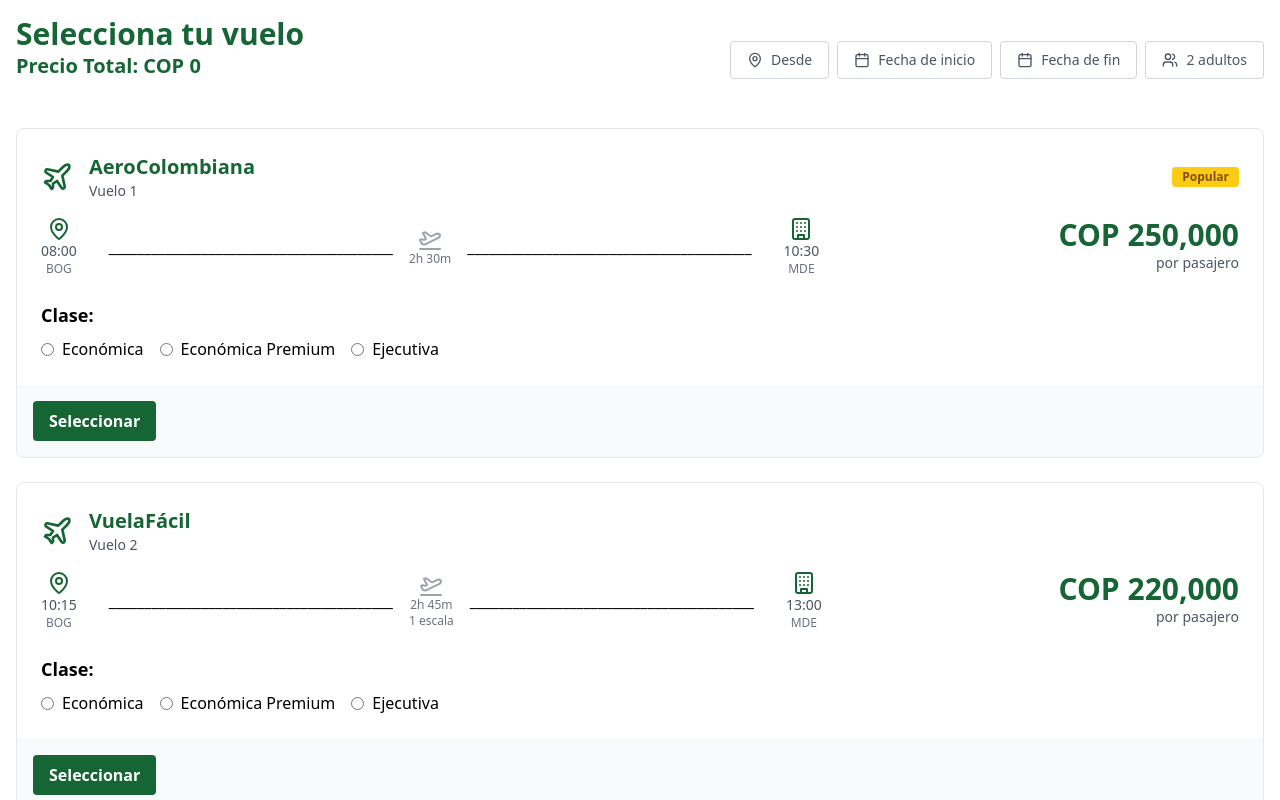
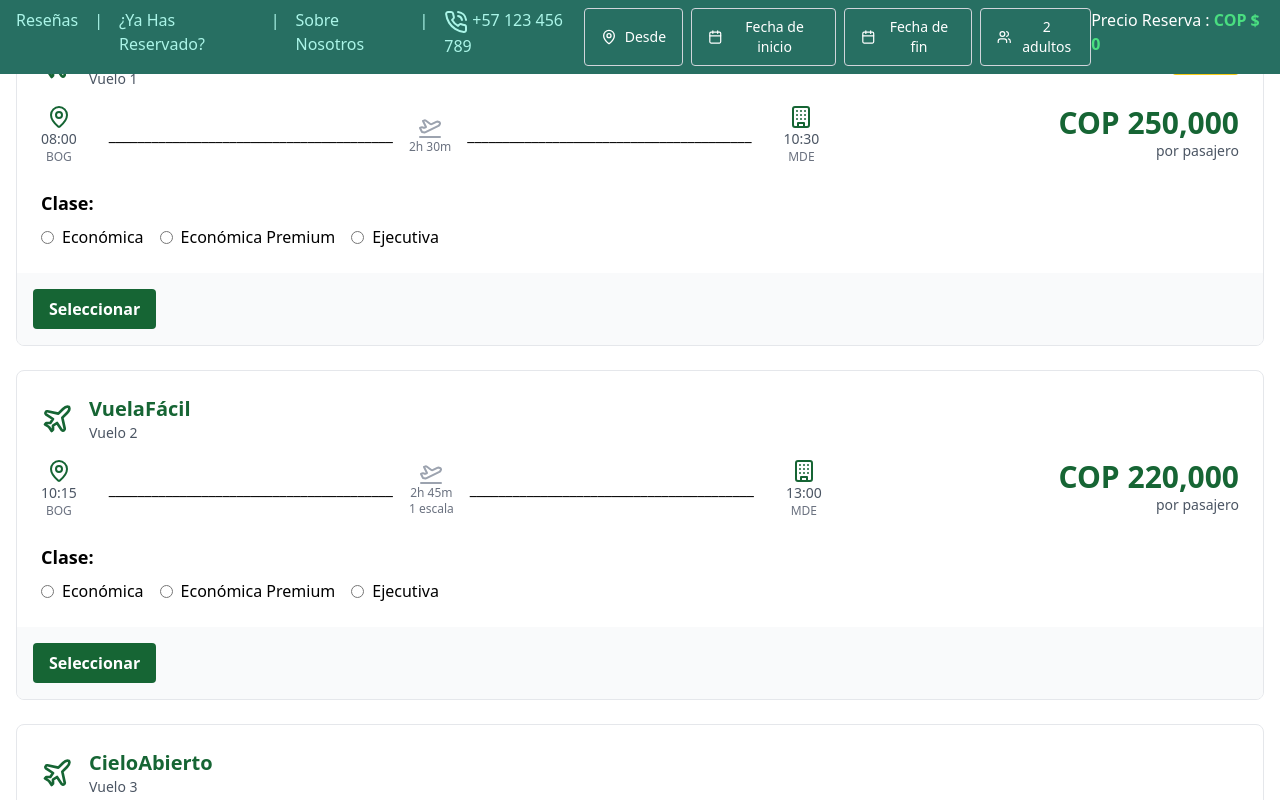
Before and after one commit to carobte/Dream-Reserve-Front, a React (Vite) app: page /flight-selection in a window 1280 px wide. Shown: the top 800 px of the page. Built offline with nearby package versions, Linux system fonts and the light colour scheme.

Commit message:
Fix: Corrected views and redirections, component names, integrated the aside and its styles.

```diff
--- a/src/components/index.js
+++ b/src/components/index.js
@@ -1,2 +1,3 @@
 export { default as NavbarHome } from './NavbarHome';
 export { default as SearchBar } from './SearchBar';
+export { default as AsideFilters } from './AsideFilters';
--- a/src/layout/Header.jsx
+++ /dev/null
@@ -1,19 +0,0 @@
-import { PhoneCall } from 'lucide-react';
-
-export default function Header() {
-    return (
-        <>
-        <nav className="bg-custom-green text-custom-navy-blue p-4">
-                <ul className="flex justify-start space-x-4">
-                    <li><a href="#" className="hover:underline">Reseñas</a></li>
-                    <li>|</li>
-                    <li><a href="#" className="hover:underline">¿Ya Has Reservado?</a></li>
-                    <li>|</li>
-                    <li><a href="#" className="hover:underline">Sobre Nosotros</a></li>
-                    <li>|</li>
-                    <li><a href="#" className="hover:underline"><PhoneCall className="inline mr-1 text-custom-navy-blue" />+57 123 456 789</a></li>
-                </ul>
-            </nav>
-        </>
-    );
-}
--- /dev/null
+++ b/src/layout/NavbarSelect.jsx
@@ -0,0 +1,54 @@
+import { PhoneCall } from 'lucide-react';
+import { Calendar, Users, MapPin } from 'lucide-react';
+import { SearchContext } from '../context/SearchContext';
+import { useContext } from 'react';
+
+export default function NavbarSelect({totalPrice}) {
+    const {
+        origin,
+        destination,
+        startDate,
+        endDate,
+        totalPeople
+    } = useContext(SearchContext);
+
+
+    const formattedStartDate = startDate ? startDate.toLocaleDateString() : 'Fecha de inicio';
+    const formattedEndDate = endDate ? endDate.toLocaleDateString() : 'Fecha de fin';
+    const peopleText = totalPeople ? `${totalPeople} adultos` : 'Número de personas';
+
+    return (
+        <header className="bg-custom-green text-custom-navy-blue py-2 px-4 w-full fixed top-0 left-0 z-50">
+            <nav className='flex justify-between'>
+                <ul className="flex justify-start space-x-4">
+                    <li><a href="#" className="hover:underline">Reseñas</a></li>
+                    <li>|</li>
+                    <li><a href="#" className="hover:underline">¿Ya Has Reservado?</a></li>
+                    <li>|</li>
+                    <li><a href="#" className="hover:underline">Sobre Nosotros</a></li>
+                    <li>|</li>
+                    <li><a href="#" className="hover:underline"><PhoneCall className="inline mr-1 text-custom-navy-blue" />+57 123 456 789</a></li>
+                </ul>
+                <div className="flex space-x-2">
+                    <button className="border border-gray-300 text-gray-600 text-sm py-2 px-4 flex items-center rounded text-white">
+                        <MapPin className="mr-2 h-4 w-4" />
+                        {origin || 'Desde'}
+                    </button>
+                    <button className="border border-gray-300 text-gray-600 text-sm py-2 px-4 flex items-center rounded text-white">
+                        <Calendar className="mr-2 h-4 w-4" />
+                        {formattedStartDate}
+                    </button>
+                    <button className="border border-gray-300 text-gray-600 text-sm py-2 px-4 flex items-center rounded text-white">
+                        <Calendar className="mr-2 h-4 w-4" />
+                        {formattedEndDate}
+                    </button>
+                    <button className="border border-gray-300 text-gray-600 text-sm py-2 px-4 flex items-center rounded text-white">
+                        <Users className="mr-2 h-4 w-4" />
+                        {peopleText}
+                    </button>
+                </div>
+                <h2 className='text-white '>Precio Reserva :  <span className='text-green-400 font-bold'>COP $ {totalPrice ? totalPrice.toLocaleString() : '0'}</span> </h2>
+            </nav>
+        </header>
+    );
+}
--- a/src/layout/index.js
+++ b/src/layout/index.js
@@ -1 +1 @@
-export { default as Header } from './header';
+export { default as Header } from './NavbarSelect';
--- a/src/pages/FlightSelection.jsx
+++ b/src/pages/FlightSelection.jsx
@@ -1,9 +1,8 @@
 import { useState, useEffect } from 'react';
-import { useContext } from 'react';
 import { usePrice } from '../context/PriceContext';
-import { SearchContext } from '../context/SearchContext';
-import { Plane, Users, ArrowRight, PlaneTakeoff, Building, Calendar, MapPin, MapPin as MapPinArrival } from 'lucide-react';
+import { Plane, PlaneTakeoff, Building, MapPin as MapPinArrival } from 'lucide-react';
 import { useNavigate } from 'react-router-dom';
+import Header from '../layout/NavbarSelect';
 
 const flights = [
   {
@@ -51,19 +50,6 @@
 ];
 
 export default function FlightSelection() {
-
-  const {
-    origin,
-    destination,
-    startDate,
-    endDate,
-    totalPeople
-  } = useContext(SearchContext);
-
-
-  const formattedStartDate = startDate ? startDate.toLocaleDateString() : 'Fecha de inicio';
-  const formattedEndDate = endDate ? endDate.toLocaleDateString() : 'Fecha de fin';
-  const peopleText = totalPeople ? `${totalPeople} adultos` : 'Número de personas';
 
   const [selectedFlight, setSelectedFlight] = useState(null);
   const [selectedClass, setSelectedClass] = useState({});
@@ -119,32 +105,7 @@
 
   return (
     <div className="container mx-auto p-4">
-      <div className="flex flex-col md:flex-row justify-between items-start md:items-center mb-6">
-      <div className="flex justify-between items-start mb-6 flex-col">
-        <h2 className="text-3xl font-bold text-green-800 mb-4 md:mb-0">Selecciona tu vuelo</h2>
-        <h3 className="text-xl font-semibold text-green-800">
-          Precio Total: COP {totalPrice ? totalPrice.toLocaleString() : '0'}
-        </h3>
-      </div>
-      <div className="flex space-x-2">
-        <button className="border border-gray-300 text-gray-600 text-sm py-2 px-4 flex items-center rounded">
-          <MapPin className="mr-2 h-4 w-4" />
-          {origin || 'Desde'}
-        </button>
-        <button className="border border-gray-300 text-gray-600 text-sm py-2 px-4 flex items-center rounded">
-          <Calendar className="mr-2 h-4 w-4" />
-          {formattedStartDate}
-        </button>
-        <button className="border border-gray-300 text-gray-600 text-sm py-2 px-4 flex items-center rounded">
-          <Calendar className="mr-2 h-4 w-4" />
-          {formattedEndDate}
-        </button>
-        <button className="border border-gray-300 text-gray-600 text-sm py-2 px-4 flex items-center rounded">
-          <Users className="mr-2 h-4 w-4" />
-          {peopleText}
-        </button>
-      </div>
-      </div>
+      <Header totalPrice={totalPrice} />
       <div className="grid gap-6">
         {flights.map((flight) => (
           <div
--- a/src/pages/HotelSelection.jsx
+++ b/src/pages/HotelSelection.jsx
@@ -1,29 +1,14 @@
 import { useState, useEffect } from 'react';
-import { useContext } from 'react';
 import { usePrice } from '../context/PriceContext';
-import { Star, Calendar, Users, MapPin } from 'lucide-react';
-import { SearchContext } from '../context/SearchContext';
+import { Star } from 'lucide-react';
 import { useNavigate } from 'react-router-dom';
 import axios from 'axios';
+import NavbarSelect from '../layout/NavbarSelect';
+import { AsideFilters } from '../components';
 
+const HOTELS_PER_PAGE = 3;
 
-const HOTELS_PER_PAGE = 5;
-
-export default function HotelSelection() {
-
-    const {
-      origin,
-      destination,
-      startDate,
-      endDate,
-      totalPeople
-    } = useContext(SearchContext);
-
-
-  const formattedStartDate = startDate ? startDate.toLocaleDateString() : 'Fecha de inicio';
-  const formattedEndDate = endDate ? endDate.toLocaleDateString() : 'Fecha de fin';
-  const peopleText = totalPeople ? `${totalPeople} adultos` : 'Número de personas';
-
+export default function HotelListingPage() {
   const [hotels, setHotels] = useState([]);
     const [rooms, setRooms] = useState([]);
     const [foods, setFoods] = useState([]);
@@ -175,36 +160,24 @@
         </div>
       );
     }
+
+
   return (
-    <div className="container mx-auto p-4">
-      <div className="flex flex-col md:flex-row justify-between items-start md:items-center mb-6">
-      <div className="flex justify-between items-start mb-6 flex-col">
-        <h2 className="text-3xl font-bold text-green-800 mb-4 md:mb-0">Selecciona tu vuelo</h2>
-        <h3 className="text-xl font-semibold text-green-800">
-          Precio Total: COP {totalPrice ? totalPrice.toLocaleString() : '0'}
-        </h3>
+    <div className="min-h-screen flex flex-col bg-gray-100">
+      <header className="bg-custom-green text-white p-4">
+        <div className="container mx-auto">
+          <NavbarSelect />
         </div>
-      <div className="flex space-x-2">
-        <button className="border border-gray-300 text-gray-600 text-sm py-2 px-4 flex items-center rounded">
-          <MapPin className="mr-2 h-4 w-4" />
-          {origin || 'Desde'}
-        </button>
-        <button className="border border-gray-300 text-gray-600 text-sm py-2 px-4 flex items-center rounded">
-          <Calendar className="mr-2 h-4 w-4" />
-          {formattedStartDate}
-        </button>
-        <button className="border border-gray-300 text-gray-600 text-sm py-2 px-4 flex items-center rounded">
-          <Calendar className="mr-2 h-4 w-4" />
-          {formattedEndDate}
-        </button>
-        <button className="border border-gray-300 text-gray-600 text-sm py-2 px-4 flex items-center rounded">
-          <Users className="mr-2 h-4 w-4" />
-          {peopleText}
-        </button>
-      </div>
-    </div>
+      </header>
 
-      <div className="space-y-4">
+      <main className="flex-grow container mx-auto my-8 px-4">
+        <h2 className="text-3xl font-bold mb-6 text-custom-green">Hoteles Disponibles</h2>
+
+        <div className="flex flex-col md:flex-row gap-8">
+          {/* aside filtros */}
+          <AsideFilters />
+
+          <section className="flex-grow space-y-6">
             {paginatedHotels.map((hotel) => (
             <div
               key={hotel.id}
@@ -272,7 +245,7 @@
                       .map((room) => (
                         <div key={room.id} className="mt-2">
                           <div className="grid grid-cols-4 gap-1 mb-1">
-                          {[1, 2, 3, 4].map((index) => (
+                            {[1, 2, 3].map((index) => (
                               <img
                                 key={index}
                                 src="https://images.unsplash.com/photo-1522771739844-6a9f6d5f14af?w=800&auto=format&fit=crop&q=60&ixlib=rb-4.0.3&ixid=M3wxMjA3fDB8MHxzZWFyY2h8M3x8aGFiaXRhY2lvbmVzJTIwaG90ZWxlc3xlbnwwfHwwfHx8MA%3D%3D"
@@ -308,8 +281,9 @@
               </div>
             </div>
             ))}
+          </section>
         </div>
-
+      </main>
       {/* Paginación */}
       <div className="flex justify-center mt-6">
         <div className="flex space-x-2">
--- a/src/pages/TourSelection.jsx
+++ b/src/pages/TourSelection.jsx
@@ -1,6 +1,6 @@
 import { useState } from 'react';
-import { ChevronDown, Star, Calendar, Users, MapPin } from 'lucide-react';
 import { usePrice } from '../context/PriceContext';
+import Header from '../layout/NavbarSelect';
 
 const tours = [
   {
@@ -45,26 +45,8 @@
 
   return (
     <div className="container mx-auto p-4">
-      <div className="flex flex-col md:flex-row justify-between items-start md:items-center mb-6">
-        <div className="flex justify-between items-start mb-6 flex-col">
-            <h2 className="text-3xl font-bold text-green-800 mb-4 md:mb-0">Selecciona los Tours</h2>
-            <h3 className="text-xl font-semibold text-green-800">Precio Total: COP {totalPrice.toLocaleString()}</h3>
-        </div>
-        <div className="flex space-x-2">
-          <button className="border border-gray-300 text-gray-600 text-sm py-2 px-4 flex items-center rounded">
-            <MapPin />
-            Medellín
-          </button>
-          <button className="border border-gray-300 text-gray-600 text-sm py-2 px-4 flex items-center rounded">
-            <Calendar className="mr-2 h-4 w-4" />
-            10 Jul 2024
-          </button>
-          <button className="border border-gray-300 text-gray-600 text-sm py-2 px-4 flex items-center rounded">
-            <Users className="mr-2 h-4 w-4" />
-            2 adultos
-          </button>
-        </div>
-      </div>
+      <Header totalPrice={totalPrice} />
+
       <div className="grid gap-6 md:grid-cols-2 lg:grid-cols-3">
         {tours.map((tour) => (
           <div key={tour.id} className="border rounded-lg overflow-hidden">
```
Also changed, not shown: src/components/AsideFilters.jsx (added, +51 -0 lines). Lines whose indentation alone changed are shown as unchanged.
